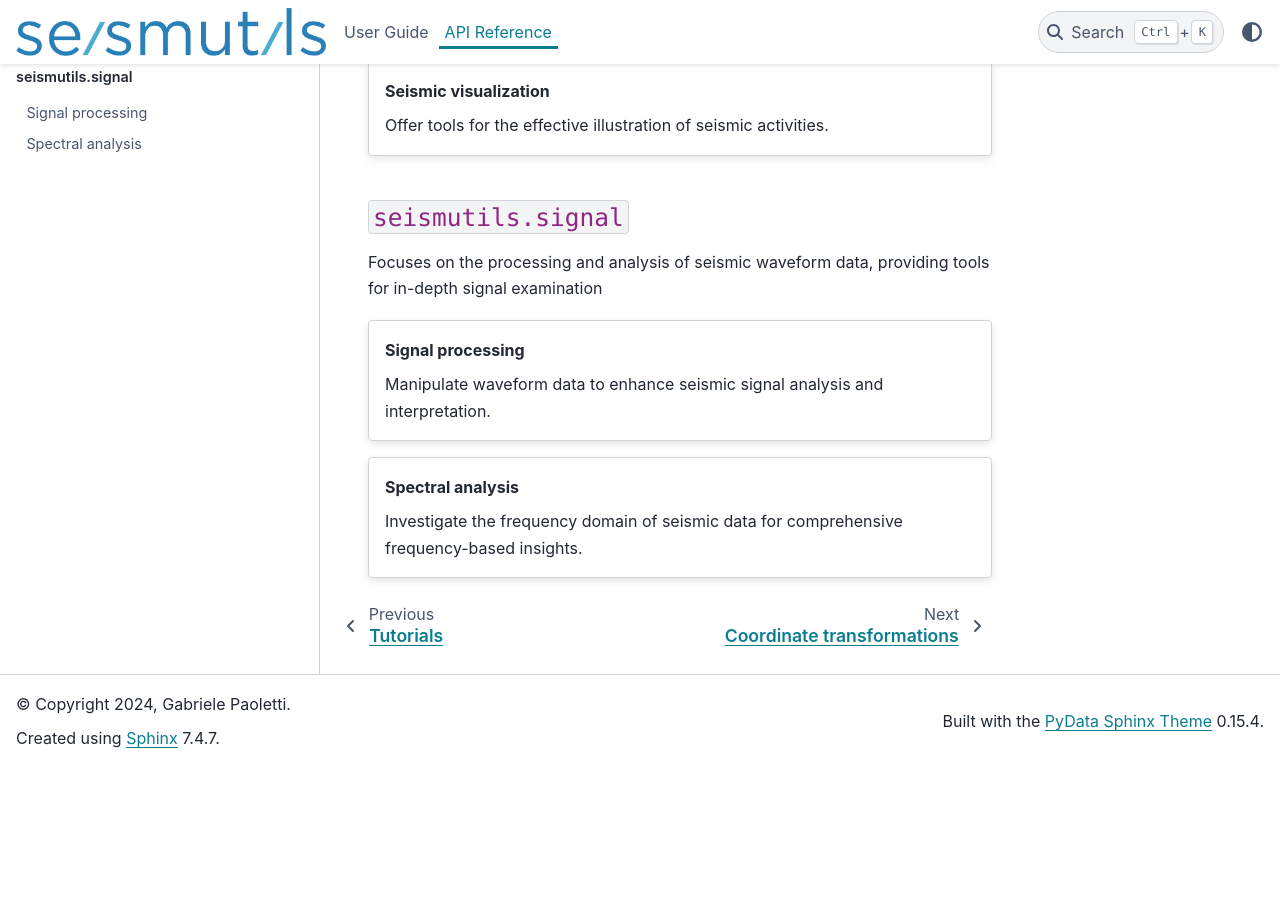
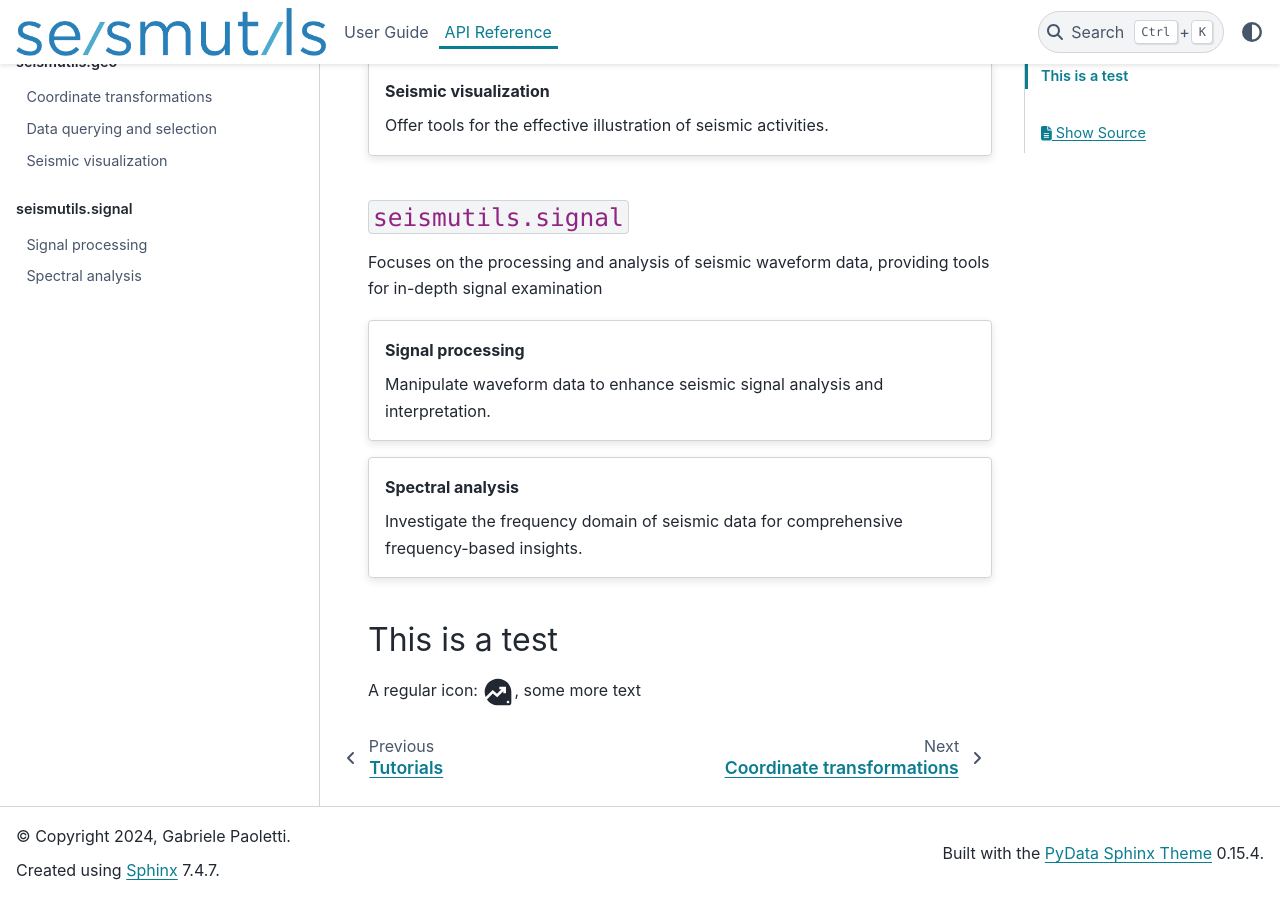
Before and after one commit to gabrielepaoletti/seismutils, a Sphinx documentation site: the page built from docs/source/api_reference.rst, in a window 1280 px wide and 900 px high, scrolled down 843 px. Built offline with Sphinx 7.4.7 and the PyData theme 0.15.4, drawn with Linux system fonts in a browser that asks for light colours; before the commit the page ends 1611 px from its top, so only the background shows below that; some of the changed text lies outside the part shown.

Commit message:
Updated documentation

```diff
--- a/docs/source/api_reference.rst
+++ b/docs/source/api_reference.rst
@@ -64,3 +64,9 @@
    :link-type: doc
 
    Investigate the frequency domain of seismic data for comprehensive frequency-based insights.
+
+
+This is a test
+--------------
+
+A regular icon: :material-regular:`data_exploration;2em`, some more text
```
